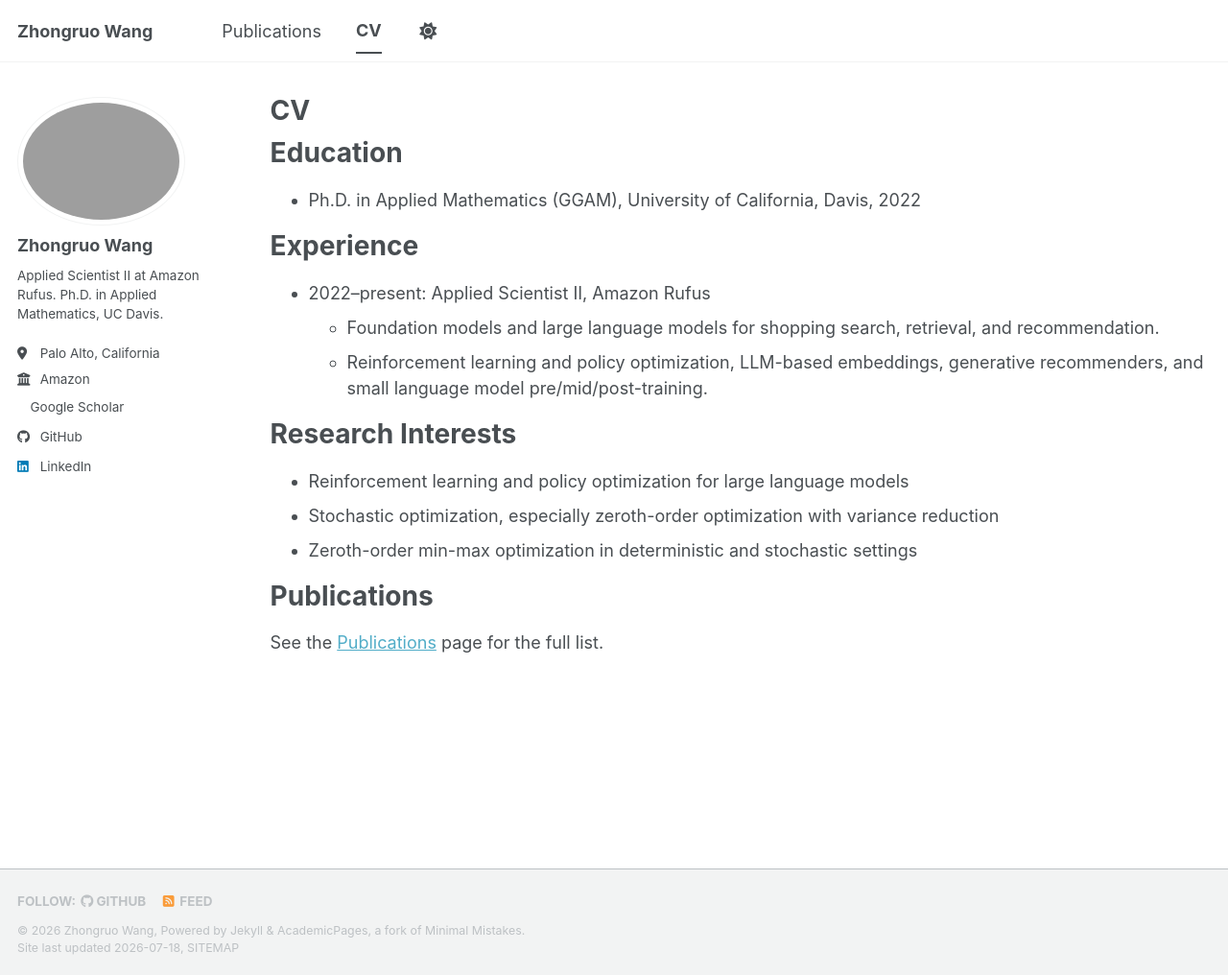
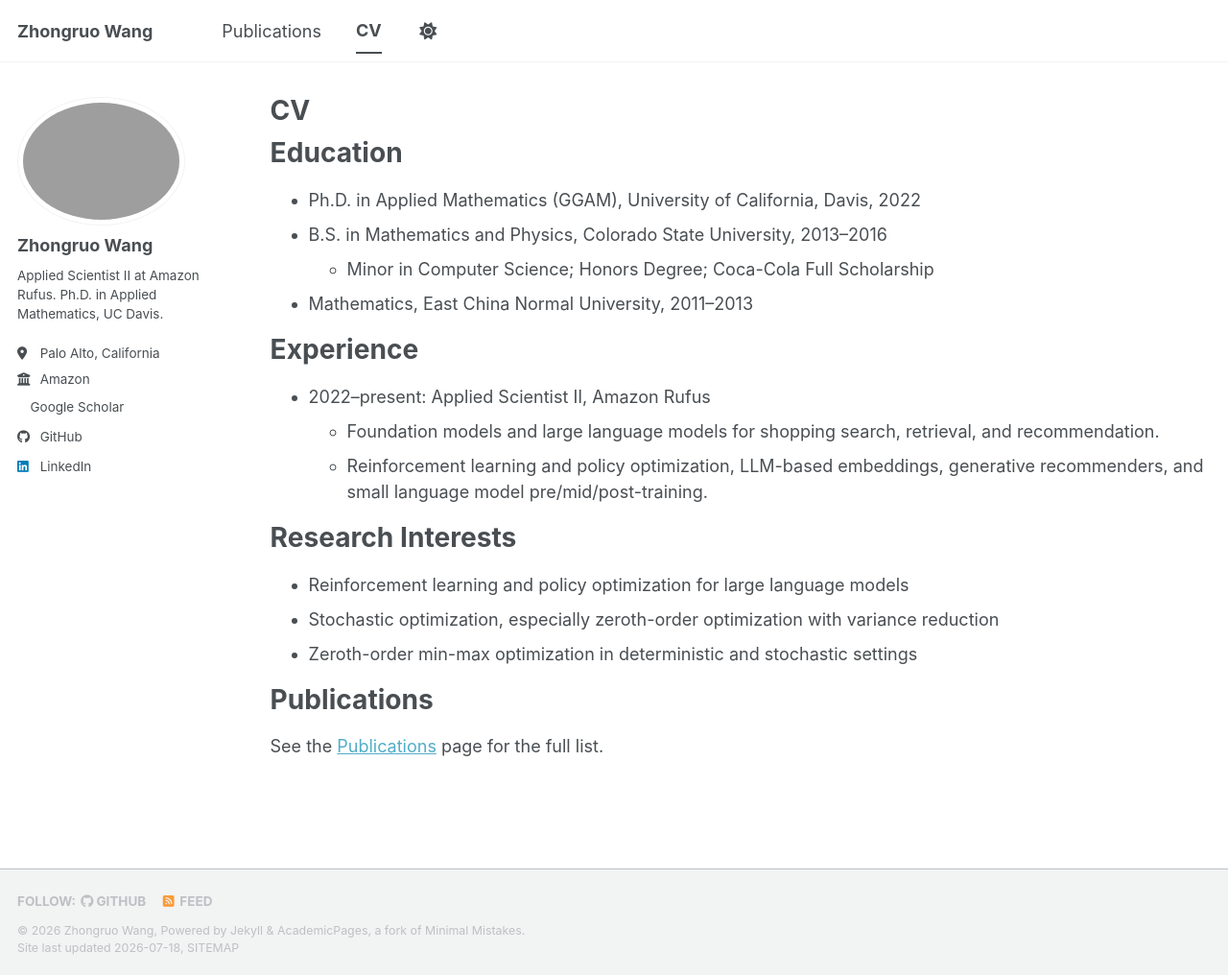
Before and after one commit to wangzhongruo/wangzhongruo.github.io, a Jekyll site: the page built from _pages/cv.md, in a window 1280 px wide and 1016 px high. Shown: the whole window at 96% size. Built offline with Jekyll 4.4.1, drawn with Linux system fonts in a browser that asks for light colours; a style sheet for code colours, icons or effects is not loaded.

Commit message:
Add education history to CV

```diff
--- a/_pages/cv.md
+++ b/_pages/cv.md
@@ -12,6 +12,9 @@ redirect_from:
 Education
 ======
 * Ph.D. in Applied Mathematics (GGAM), University of California, Davis, 2022
+* B.S. in Mathematics and Physics, Colorado State University, 2013–2016
+  * Minor in Computer Science; Honors Degree; Coca-Cola Full Scholarship
+* Mathematics, East China Normal University, 2011–2013
 
 Experience
 ======
```
